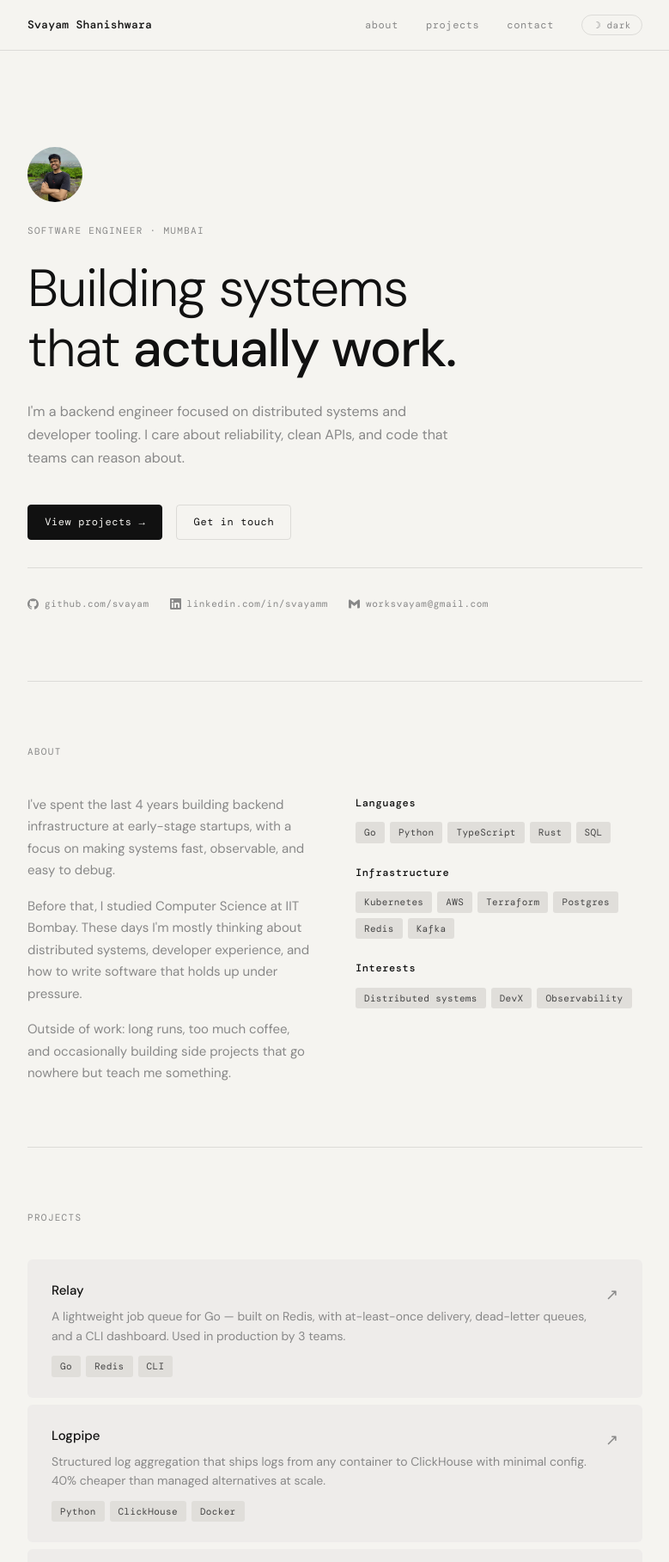
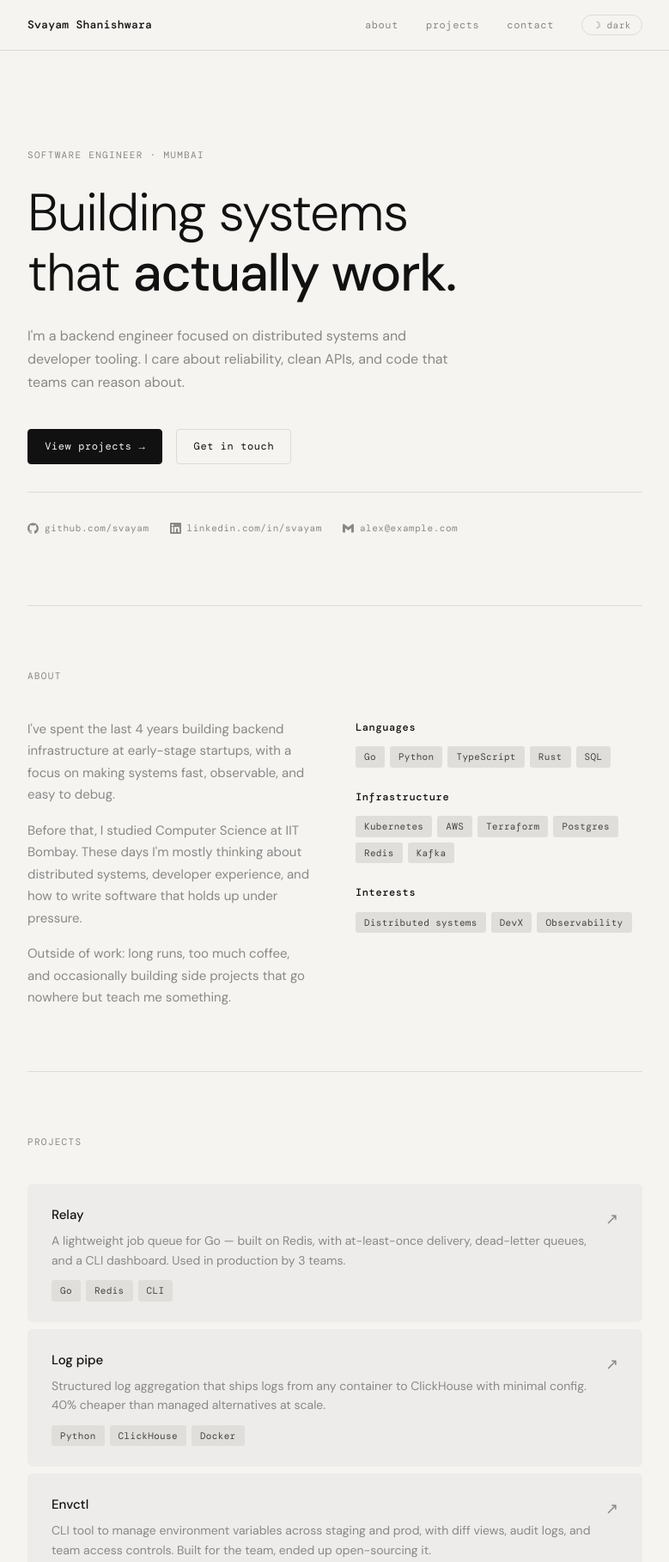
Before and after one commit to Svayam15/portfolio, a website built with webpack: page index.html in a window 1280 px wide. Shown: the top 1817 px of the page at 86% size, without its empty margins (250-1029 px from the left). Built offline with nearby package versions, Linux system fonts and the light colour scheme; a web font is replaced by a local one.

Commit message:
Personalized Changes 5

```diff
--- a/index.html
+++ b/index.html
@@ -3,7 +3,7 @@
 <head>
 <meta charset="UTF-8" />
 <meta name="viewport" content="width=device-width, initial-scale=1.0"/>
-<title>Svayam Shanishwara — Portfolio</title>
+<title>Alex Chen — Portfolio</title>
 <link rel="preconnect" href="https://fonts.googleapis.com">
 <link href="https://fonts.googleapis.com/css2?family=DM+Mono:wght@300;400;500&family=DM+Sans:wght@300;400;500&display=swap" rel="stylesheet">
 <style>
@@ -87,34 +87,25 @@
 
   /* Hero */
   .hero { padding: 7rem 0 5rem; border-bottom: 1px solid var(--border); }
-
-  .hero-photo {
-    width: 64px; height: 64px; border-radius: 50%;
-    object-fit: cover; object-position: center top;
-    margin-bottom: 1.5rem; display: block;
-    filter: grayscale(10%);
-    opacity: 0; animation: fadeUp 0.6s ease forwards;
-  }
-
   .hero-eyebrow {
     font-family: var(--mono); font-size: 11px; color: var(--muted);
     letter-spacing: 0.12em; text-transform: uppercase; margin-bottom: 1.5rem;
-    opacity: 0; animation: fadeUp 0.6s ease 0.1s forwards;
+    opacity: 0; animation: fadeUp 0.6s ease forwards;
   }
   .hero h1 {
     font-size: clamp(2.4rem, 5vw, 3.8rem); font-weight: 300;
     line-height: 1.15; letter-spacing: -0.02em; margin-bottom: 1.5rem;
-    opacity: 0; animation: fadeUp 0.6s ease 0.2s forwards;
+    opacity: 0; animation: fadeUp 0.6s ease 0.1s forwards;
   }
   .hero h1 em { font-style: normal; font-weight: 500; }
   .hero-sub {
     max-width: 500px; color: var(--muted); font-size: 16px;
     line-height: 1.7; margin-bottom: 2.5rem;
-    opacity: 0; animation: fadeUp 0.6s ease 0.3s forwards;
+    opacity: 0; animation: fadeUp 0.6s ease 0.2s forwards;
   }
   .hero-cta {
     display: flex; gap: 1rem; flex-wrap: wrap;
-    opacity: 0; animation: fadeUp 0.6s ease 0.4s forwards;
+    opacity: 0; animation: fadeUp 0.6s ease 0.3s forwards;
   }
 
   /* Social strip */
@@ -122,7 +113,7 @@
     display: flex; gap: 1.5rem; flex-wrap: wrap;
     margin-top: 2rem; padding-top: 2rem;
     border-top: 1px solid var(--border);
-    opacity: 0; animation: fadeUp 0.6s ease 0.5s forwards;
+    opacity: 0; animation: fadeUp 0.6s ease 0.4s forwards;
   }
   .social-link {
     display: inline-flex; align-items: center; gap: 7px;
@@ -139,11 +130,20 @@
     padding: 0.6rem 1.2rem; border-radius: 4px; text-decoration: none;
     transition: all 0.2s; cursor: pointer;
   }
-  .btn-primary { background: var(--ink); color: var(--bg); border: 1px solid var(--ink); }
+  .btn-primary {
+    background: var(--ink); color: var(--bg);
+    border: 1px solid var(--ink);
+  }
   .btn-primary:hover { opacity: 0.82; }
-  .btn-ghost { background: transparent; color: var(--ink); border: 1px solid var(--border); }
+  .btn-ghost {
+    background: transparent; color: var(--ink);
+    border: 1px solid var(--border);
+  }
   .btn-ghost:hover { background: var(--card); }
-  .btn-dl { background: transparent; color: var(--ink); border: 1px solid var(--border); }
+  .btn-dl {
+    background: transparent; color: var(--ink);
+    border: 1px solid var(--border);
+  }
   .btn-dl:hover { background: var(--card-hover); }
   .btn-dl svg { fill: currentColor; }
 
@@ -222,7 +222,8 @@
     margin-top: 2.5rem; background: var(--card);
     border-radius: 8px; padding: 1.5rem 1.75rem;
     display: flex; align-items: center; justify-content: space-between;
-    gap: 1rem; flex-wrap: wrap; transition: background 0.3s;
+    gap: 1rem; flex-wrap: wrap;
+    transition: background 0.3s;
   }
   .resume-card-text p:first-child { font-weight: 500; font-size: 14px; margin-bottom: 0.2rem; }
   .resume-card-text p:last-child { font-family: var(--mono); font-size: 11px; color: var(--muted); }
@@ -270,7 +271,6 @@
   <div class="container">
 
     <div class="hero">
-      <img src="photo.jpg" alt="Svayam Shanishwara" class="hero-photo" />
       <p class="hero-eyebrow">Software Engineer · Mumbai</p>
       <h1>Building systems<br>that <em>actually work.</em></h1>
       <p class="hero-sub">I'm a backend engineer focused on distributed systems and developer tooling. I care about reliability, clean APIs, and code that teams can reason about.</p>
@@ -283,13 +283,13 @@
           <svg viewBox="0 0 24 24"><path d="M12 .297c-6.63 0-12 5.373-12 12 0 5.303 3.438 9.8 8.205 11.385.6.113.82-.258.82-.577 0-.285-.01-1.04-.015-2.04-3.338.724-4.042-1.61-4.042-1.61C4.422 18.07 3.633 17.7 3.633 17.7c-1.087-.744.084-.729.084-.729 1.205.084 1.838 1.236 1.838 1.236 1.07 1.835 2.809 1.305 3.495.998.108-.776.417-1.305.76-1.605-2.665-.3-5.466-1.332-5.466-5.93 0-1.31.465-2.38 1.235-3.22-.135-.303-.54-1.523.105-3.176 0 0 1.005-.322 3.3 1.23.96-.267 1.98-.399 3-.405 1.02.006 2.04.138 3 .405 2.28-1.552 3.285-1.23 3.285-1.23.645 1.653.24 2.873.12 3.176.765.84 1.23 1.91 1.23 3.22 0 4.61-2.805 5.625-5.475 5.92.42.36.81 1.096.81 2.22 0 1.606-.015 2.896-.015 3.286 0 .315.21.69.825.57C20.565 22.092 24 17.592 24 12.297c0-6.627-5.373-12-12-12"/></svg>
           github.com/svayam
         </a>
-        <a href="https://www.linkedin.com/in/svayamm" target="_blank" class="social-link">
+        <a href="www.linkedin.com/in/svayamm" target="_blank" class="social-link">
           <svg viewBox="0 0 24 24"><path d="M20.447 20.452h-3.554v-5.569c0-1.328-.027-3.037-1.852-3.037-1.853 0-2.136 1.445-2.136 2.939v5.667H9.351V9h3.414v1.561h.046c.477-.9 1.637-1.85 3.37-1.85 3.601 0 4.267 2.37 4.267 5.455v6.286zM5.337 7.433c-1.144 0-2.063-.926-2.063-2.065 0-1.138.92-2.063 2.063-2.063 1.14 0 2.064.925 2.064 2.063 0 1.139-.925 2.065-2.064 2.065zm1.782 13.019H3.555V9h3.564v11.452zM22.225 0H1.771C.792 0 0 .774 0 1.729v20.542C0 23.227.792 24 1.771 24h20.451C23.2 24 24 23.227 24 22.271V1.729C24 .774 23.2 0 22.222 0h.003z"/></svg>
-          linkedin.com/in/svayamm
+          linkedin.com/in/svayam
         </a>
         <a href="mailto:worksvayam@gmail.com" class="social-link">
           <svg viewBox="0 0 24 24"><path d="M24 5.457v13.909c0 .904-.732 1.636-1.636 1.636h-3.819V11.73L12 16.64l-6.545-4.91v9.273H1.636A1.636 1.636 0 0 1 0 19.366V5.457c0-2.023 2.309-3.178 3.927-1.964L5.455 4.64 12 9.548l6.545-4.91 1.528-1.145C21.69 2.28 24 3.434 24 5.457z"/></svg>
-          worksvayam@gmail.com
+          alex@example.com
         </a>
       </div>
     </div>
@@ -338,7 +338,7 @@
         </a>
         <a class="project-card" href="#" onclick="return false;">
           <div>
-            <p class="project-name">Logpipe</p>
+            <p class="project-name">Log pipe</p>
             <p class="project-desc">Structured log aggregation that ships logs from any container to ClickHouse with minimal config. 40% cheaper than managed alternatives at scale.</p>
             <div class="tags"><span class="tag">Python</span><span class="tag">ClickHouse</span><span class="tag">Docker</span></div>
           </div>
@@ -354,7 +354,7 @@
         </a>
         <a class="project-card" href="#" onclick="return false;">
           <div>
-            <p class="project-name">Faultline</p>
+            <p class="project-name">Fault line</p>
             <p class="project-desc">Chaos engineering harness for microservices — injects network partitions, latency, and error responses to test failure paths before they hit prod.</p>
             <div class="tags"><span class="tag">Go</span><span class="tag">Kubernetes</span><span class="tag">gRPC</span></div>
           </div>
@@ -374,7 +374,7 @@
               <span class="contact-label">Email</span>
             </div>
             <div class="contact-right">
-              <span class="contact-val">worksvayam@gmail.com</span>
+              <span class="contact-val">worksvayam.com</span>
               <span class="c-arrow">↗</span>
             </div>
           </a>
@@ -384,17 +384,17 @@
               <span class="contact-label">GitHub</span>
             </div>
             <div class="contact-right">
-              <span class="contact-val">github.com/Svayam15</span>
+              <span class="contact-val">github.com/svayam</span>
               <span class="c-arrow">↗</span>
             </div>
           </a>
-          <a href="https://www.linkedin.com/in/svayamm" target="_blank" class="contact-item">
+          <a href="https://linkedin.com/in/svayamm" target="_blank" class="contact-item">
             <div class="contact-left">
               <svg viewBox="0 0 24 24"><path d="M20.447 20.452h-3.554v-5.569c0-1.328-.027-3.037-1.852-3.037-1.853 0-2.136 1.445-2.136 2.939v5.667H9.351V9h3.414v1.561h.046c.477-.9 1.637-1.85 3.37-1.85 3.601 0 4.267 2.37 4.267 5.455v6.286zM5.337 7.433c-1.144 0-2.063-.926-2.063-2.065 0-1.138.92-2.063 2.063-2.063 1.14 0 2.064.925 2.064 2.063 0 1.139-.925 2.065-2.064 2.065zm1.782 13.019H3.555V9h3.564v11.452zM22.225 0H1.771C.792 0 0 .774 0 1.729v20.542C0 23.227.792 24 1.771 24h20.451C23.2 24 24 23.227 24 22.271V1.729C24 .774 23.2 0 22.222 0h.003z"/></svg>
               <span class="contact-label">LinkedIn</span>
             </div>
             <div class="contact-right">
-              <span class="contact-val">linkedin.com/in/svayamm</span>
+              <span class="contact-val">linkedin.com/in/svayam</span>
               <span class="c-arrow">↗</span>
             </div>
           </a>
@@ -405,7 +405,7 @@
             <p>Resume</p>
             <p>PDF · Last updated March 2025</p>
           </div>
-          <a href="resume.pdf" download="Svayam_Resume.pdf" class="btn btn-dl">
+          <a href="resume.pdf" download="Svayam's Resume.pdf" class="btn btn-dl">
             <svg width="13" height="13" viewBox="0 0 24 24"><path d="M12 16l-5-5h3V4h4v7h3l-5 5zm-7 2h14v2H5v-2z"/></svg>
             Download CV
           </a>
```
